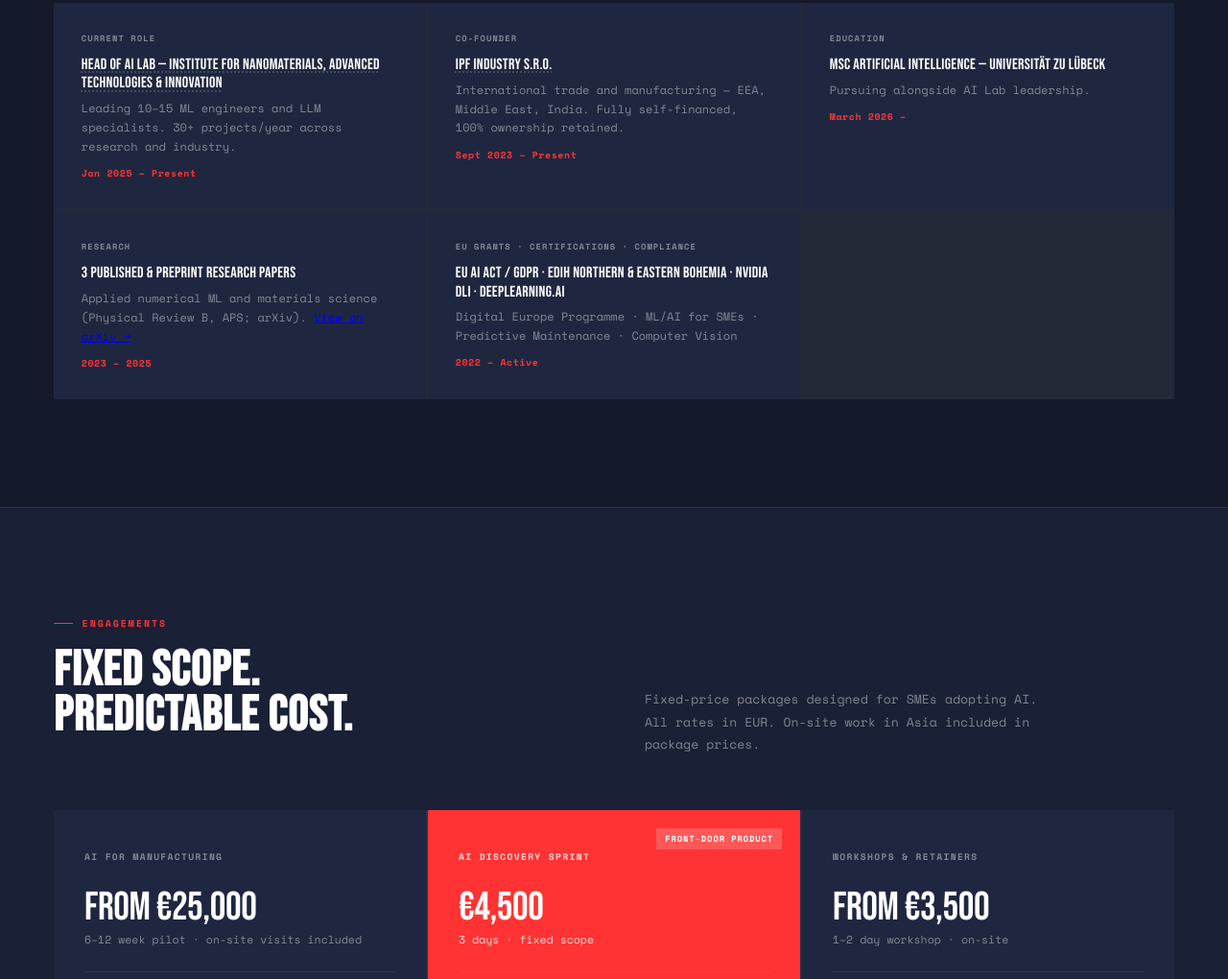
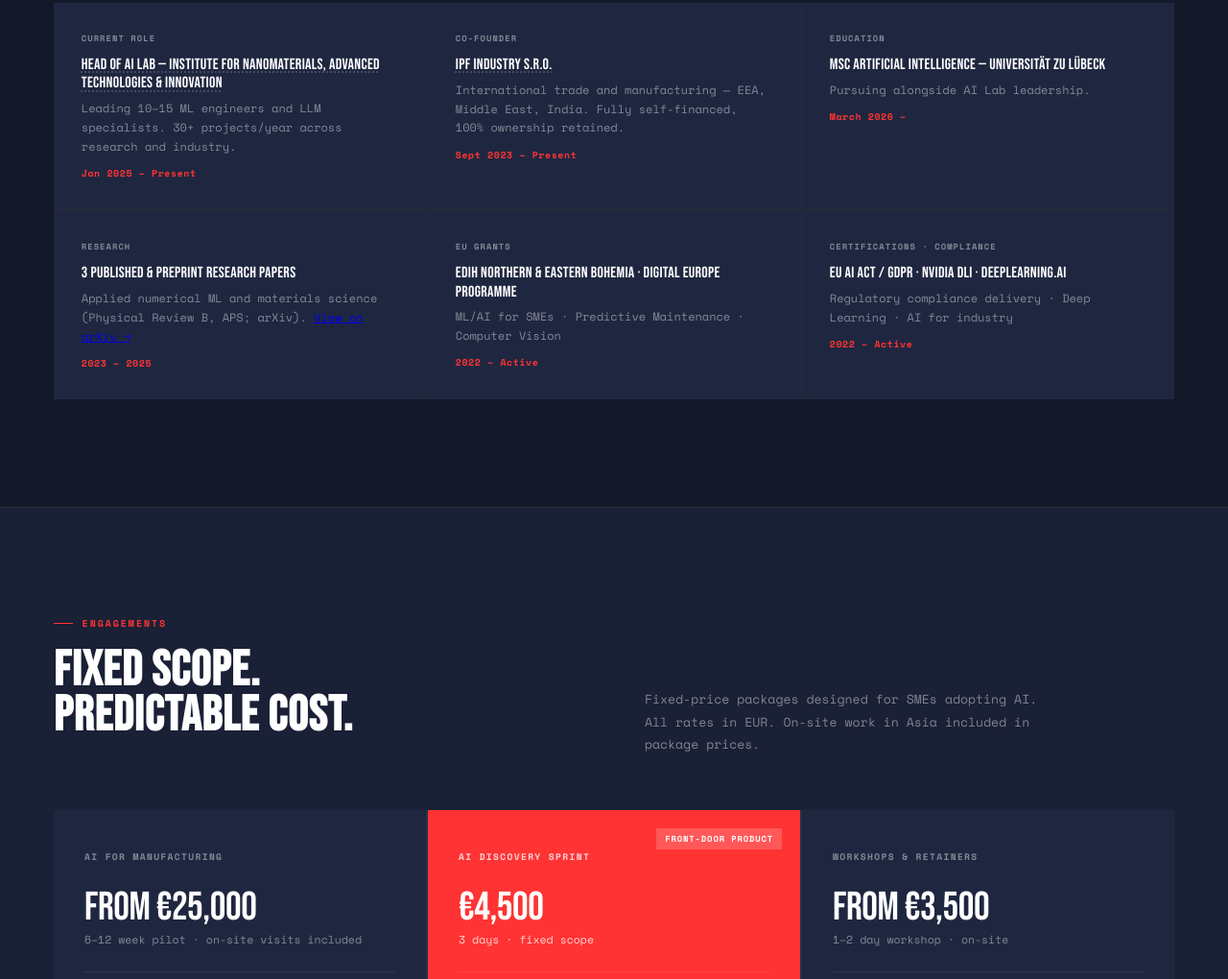
Before and after one commit to Vengron/venceslav.dev, a website: page index.html in a window 1280 px wide. Shown: the part 3708-4728 px from the top of the page at 96% size. Drawn offline with nearby package versions, Linux system fonts and the light colour scheme.

Commit message:
feat: split EU grants and certifications into separate credential cards

```diff
--- a/index.html
+++ b/index.html
@@ -1218,9 +1218,15 @@
       <div class="cred-year">2023 – 2025</div>
     </div>
     <div class="cred-card">
-      <div class="cred-tag">EU Grants · Certifications · Compliance</div>
-      <div class="cred-title">EU AI Act / GDPR · EDIH Northern &amp; Eastern Bohemia · NVIDIA DLI · DeepLearning.AI</div>
-      <div class="cred-sub">Digital Europe Programme · ML/AI for SMEs · Predictive Maintenance · Computer Vision</div>
+      <div class="cred-tag">EU Grants</div>
+      <div class="cred-title">EDIH Northern &amp; Eastern Bohemia · Digital Europe Programme</div>
+      <div class="cred-sub">ML/AI for SMEs · Predictive Maintenance · Computer Vision</div>
+      <div class="cred-year">2022 – Active</div>
+    </div>
+    <div class="cred-card">
+      <div class="cred-tag">Certifications · Compliance</div>
+      <div class="cred-title">EU AI Act / GDPR · NVIDIA DLI · DeepLearning.AI</div>
+      <div class="cred-sub">Regulatory compliance delivery · Deep Learning · AI for industry</div>
       <div class="cred-year">2022 – Active</div>
     </div>
   </div>
```
